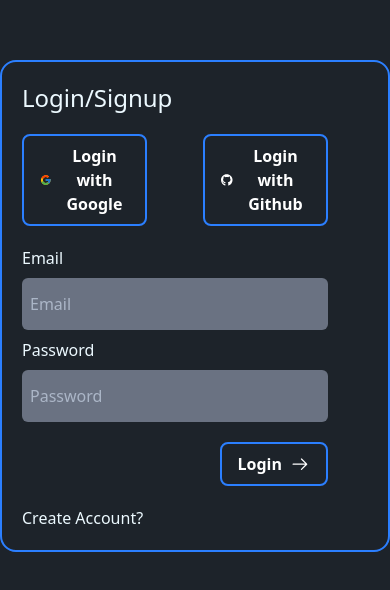
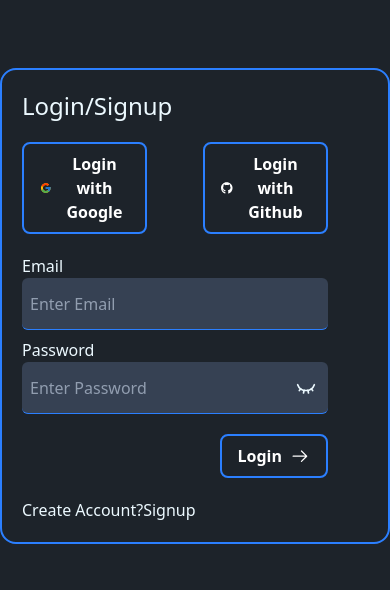
Before and after one commit to NajeebUrRehmanRaja/fixmate-ui, a React (Vite) app in the folder FrontEnd/: page /login in a window 390 px wide. Shown: the part 116-706 px from the top of the page. Built offline with nearby package versions, Linux system fonts and the light colour scheme.

Commit message:
feat: implement LogIn and SignUp components with password visibility toggle; enhance layout and styling

```diff
--- a/FrontEnd/src/pages/LogIn.jsx
+++ b/FrontEnd/src/pages/LogIn.jsx
@@ -1,17 +1,25 @@
-import React from "react";
+import React, { useState } from "react";
 import Button from "../components/ButtonComponents";
-// import Link from "react-router-dom"
+import { NavLink } from "react-router-dom";
 import { FcGoogle } from "react-icons/fc";
 import { FaGithub } from "react-icons/fa";
+import { Eye, EyeClosed } from "lucide-react";
 import { GoArrowRight } from "react-icons/go";
 
 const LogIn = () => {
+
+  const [showPassword, setShowPassword] = useState(false);
+
+  const togglePassword = () => {
+    setShowPassword((prev) => !prev);
+  };
+
   return (
     <div className="flex justify-center items-center h-screen">
       <div className="inline-flex items-center border-2 border-blue-500 rounded-2xl p-5 gap-10">
-        <div className="">
+        <div>
           <h1 className="text-2xl">Login/Signup</h1>
-          <div className=" flex flex-row justify-center items-center space-x-4 gap-10 mt-5 mb-5">
+          <div className="flex flex-row justify-center items-center space-x-4 gap-10 mt-5 mb-5">
             <Button className="hover:shadow-none hover:bg-gray-700 flex flex-row justify-center items-center gap-2">
               <FcGoogle className="text-2xl" />
               Login with Google
@@ -21,34 +29,54 @@ const LogIn = () => {
               Login with Github
             </Button>
           </div>
+
           <div className="flex flex-col space-y-2">
-            <label htmlFor="email">Email</label>
-            <input
-              type="email"
-              placeholder="Email"
-              onFocus=""
-              className="bg-gray-500 p-2 rounded-md min-h-13
-            focus:outline-none focus:ring-2 focus:ring-blue-500"
-            />
-            <label htmlFor="password">Password</label>
-            <input
-              type="password"
-              placeholder="Password"
-              className="bg-gray-500 p-2 rounded-md min-h-13  focus:outline-none focus:ring-2 focus:ring-blue-500"
-            />
+            <div className="flex flex-col">
+              <label htmlFor="email">Email</label>
+              <input
+                type="email"
+                placeholder="Enter Email"
+                className="bg-gray-700 focus:bg-transparent border-b border-b-blue-500 p-2 rounded-md min-h-13 focus:outline-none  "
+              />
+            </div>
+
+            <div className="flex flex-col relative">
+              <label htmlFor="password">Password</label>
+
+              <input
+                type={showPassword ? "text" : "password"}
+                placeholder="Enter Password"
+                className="bg-gray-700 focus:bg-transparent border-b border-b-blue-500 p-2 rounded-md min-h-13 focus:outline-none  "
+              />
+
+              <div
+                className="absolute right-3 top-10 cursor-pointer"
+                onClick={togglePassword}
+              >
+                {showPassword ? <Eye size={20} /> : <EyeClosed size={20} />}
+              </div>
+            </div>
           </div>
+
           <div className="flex flex-col justify-center items-end gap-2 py-5">
-            <Button className="hover:bg-gray-700 hover:shadow-none flex items-center gap-2 ">
+            <Button className="hover:bg-gray-700 hover:shadow-none flex items-center gap-2">
               Login
               <GoArrowRight className="text-xl" />
             </Button>
           </div>
-          <p>Create Account?</p>
+
+          <p>
+            Create Account?
+            <NavLink to="/SignUp" className="hover:underline">
+              Signup
+            </NavLink>
+          </p>
         </div>
+
         <div>
           <img
             src="../../public/assets/login-pic.png"
-            alt="PIc"
+            alt="Pic"
             className="md:w-120 h-100 md:rounded-2xl hidden md:block"
           />
         </div>
--- a/FrontEnd/src/pages/SignUp.jsx
+++ b/FrontEnd/src/pages/SignUp.jsx
@@ -1,7 +1,95 @@
-import React from 'react'
+import React, { useState } from "react";
+import Button from "../components/ButtonComponents";
+import { NavLink } from "react-router-dom";
+import { FcGoogle } from "react-icons/fc";
+import { FaGithub } from "react-icons/fa";
+import { Eye, EyeClosed } from "lucide-react";
+import { GoArrowRight } from "react-icons/go";
 
-const SignUp = () => {
-  return <div className="pt-20">SignUp</div>;
-}
+const LogIn = () => {
+  const [showPassword, setShowPassword] = useState(false);
 
-export default SignUp;
+  const togglePassword = () => {
+    setShowPassword((prev) => !prev);
+  };
+
+  return (
+    <div className="flex justify-center items-center h-screen">
+      <div className="inline-flex items-center border-2 border-blue-500 rounded-2xl p-5 gap-10">
+        <div>
+          <h1 className="text-2xl">Login/Signup</h1>
+          <div className="flex flex-row justify-center items-center space-x-4 gap-10 mt-5 mb-5">
+            <Button className="hover:shadow-none hover:bg-gray-700 flex flex-row justify-center items-center gap-2">
+              <FcGoogle className="text-2xl" />
+              Login with Google
+            </Button>
+            <Button className="hover:shadow-none hover:bg-gray-700 flex flex-row justify-center items-center gap-2">
+              <FaGithub className="text-2xl" />
+              Login with Github
+            </Button>
+          </div>
+
+          <div className="md:flex md:flex-row md:space-y-2 md:space-x-15">
+            <div className="flex flex-col">
+              <label htmlFor="text">First Name</label>
+              <input
+                type="text"
+                placeholder="Enter First Name"
+                className="bg-gray-700 focus:bg-transparent border-b border-b-blue-500 p-2 rounded-md min-h-13 focus:outline-none  "
+              />
+            </div>
+            <div className="flex flex-col">
+              <label htmlFor="text">First Name</label>
+              <input
+                type="text"
+                placeholder="Enter First Name"
+                className="bg-gray-700 focus:bg-transparent border-b border-b-blue-500 p-2 rounded-md min-h-13 focus:outline-none  "
+              />
+            </div>
+          </div>
+          <div className="md:flex md:flex-row md:space-y-2 md:space-x-15">
+            <div className="flex flex-col">
+              <label htmlFor="email">Email</label>
+              <input
+                type="email"
+                placeholder="Enter Email"
+                className="bg-gray-700 focus:bg-transparent border-b border-b-blue-500 p-2 rounded-md min-h-13 focus:outline-none  "
+              />
+            </div>
+            <div className="flex flex-col relative">
+              <label htmlFor="password">Password</label>
+              <input
+                type={showPassword ? "text" : "password"}
+                placeholder="Enter Password"
+                className="bg-gray-700 focus:bg-transparent border-b border-b-blue-500 p-2 rounded-md min-h-13 focus:outline-none  "
+              />
+
+              <div
+                className="absolute right-3 top-10 cursor-pointer"
+                onClick={togglePassword}
+              >
+                {showPassword ? <Eye size={20} /> : <EyeClosed size={20} />}
+              </div>
+            </div>
+          </div>
+          <div className="flex flex-col justify-center items-end gap-2 py-5">
+            <Button className="hover:bg-gray-700 hover:shadow-none flex items-center gap-2">
+              Signup
+              <GoArrowRight className="text-xl" />
+            </Button>
+          </div>
+        </div>
+
+        <div>
+          <img
+            src="../../public/assets/login-pic.png"
+            alt="Pic"
+            className="md:w-120 h-100 md:rounded-2xl hidden md:block"
+          />
+        </div>
+      </div>
+    </div>
+  );
+};
+
+export default LogIn;
```
